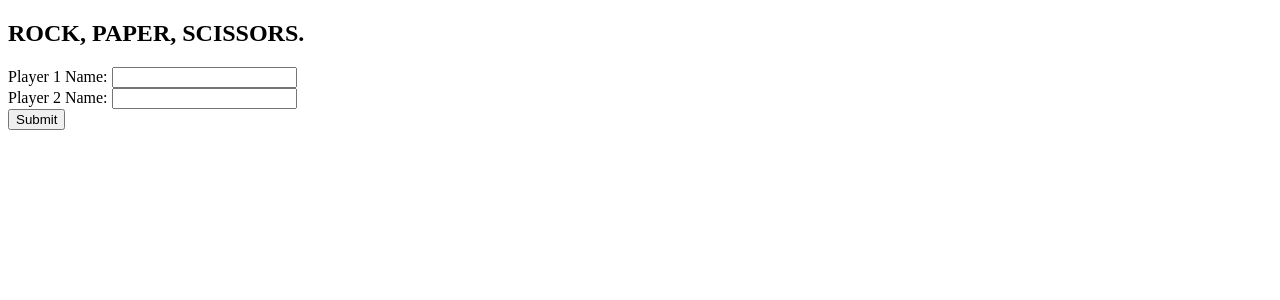
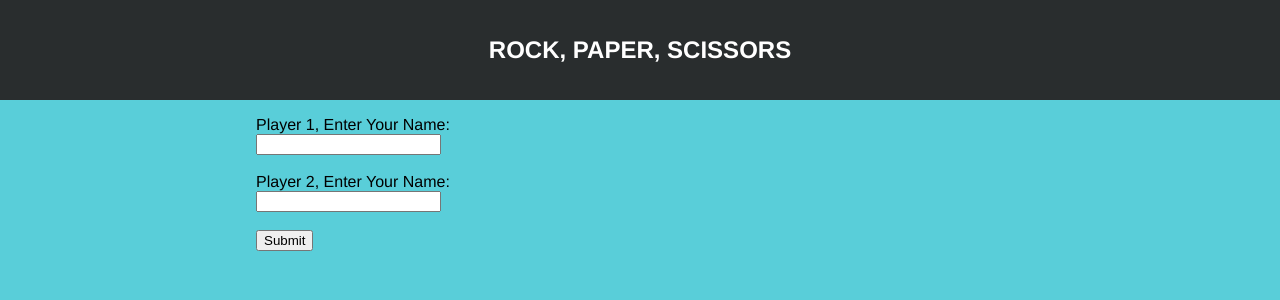
Before and after one commit to Casplen/week_3_homework, a Python web app: template templates/index.html in a window 1280 px wide. Shown: the top 300 px of the page. Run offline with Jinja, Linux system fonts and the light colour scheme; the template is opened without the code that fills it, so the values that code supplies are empty.

Commit message:
Added simple CSS.

```diff
--- /dev/null
+++ b/static/style.css
@@ -0,0 +1,21 @@
+body {
+    font-family: Helvetica, sans-serif;
+    background-color: #59ced9;
+    margin: 0px;
+}
+
+body > header {
+    background-color: #292d2e;
+    color: white;
+    text-align: center;
+    padding: 16px;
+}
+
+body > main {
+    width: 60%;
+    margin: 0 auto;
+}
+
+body > main > form {
+    padding: 16px 0px;
+}
--- a/templates/base.html
+++ b/templates/base.html
@@ -3,11 +3,12 @@
 <head>
     <meta charset="UTF-8">
     <meta name="viewport" content="width=device-width, initial-scale=1.0">
+    <link rel="stylesheet" href="{{ url_for('static', filename='style.css') }}">
     <title>Rock, Paper, Scissors</title>
 </head>
 <body>
     <header>
-        <h2>ROCK, PAPER, SCISSORS.</h2>
+        <h2>ROCK, PAPER, SCISSORS</h2>
     </header>
     {% block content %}
 
--- a/templates/index.html
+++ b/templates/index.html
@@ -1,17 +1,17 @@
 {% extends "base.html" %}
 
 {% block content %}
-
-    <p>
+    <main>
         <form action="/setnames" method="POST">
-        <label for="player_1_name">Player 1 Name:</label>
+            <label for="player_1_name">Player 1, Enter Your Name:</label>
+            <br>
             <input type="text" name="player_1_name"></input>
+            <br><br>
+            <label for="player_2_name">Player 2, Enter Your Name:</label>
             <br>
-        <label for="player_2_name">Player 2 Name:</label>
             <input type="text" name="player_2_name"></input>
-        <br>
+            <br><br>
             <input type="submit" class="submit">
         </form>
-    </p>
-
+    </main>
 {% endblock %}
```
Also changed, not shown: templates/game.html (+5 -5 lines), templates/player1choice.html (+7 -6 lines), templates/player2choice.html (+6 -6 lines). Lines whose indentation alone changed are shown as unchanged.
